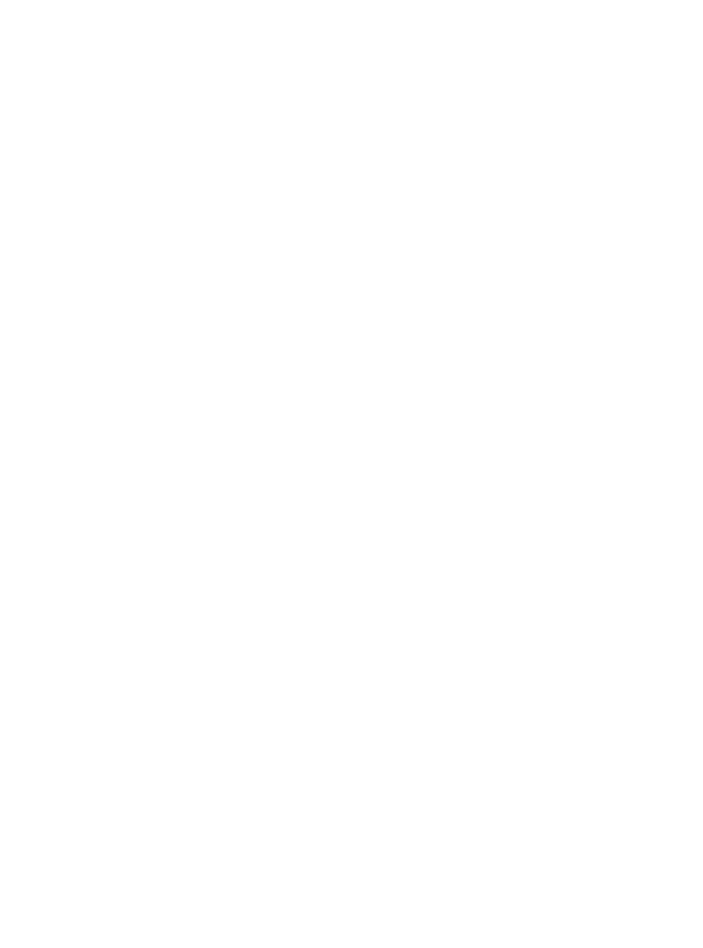
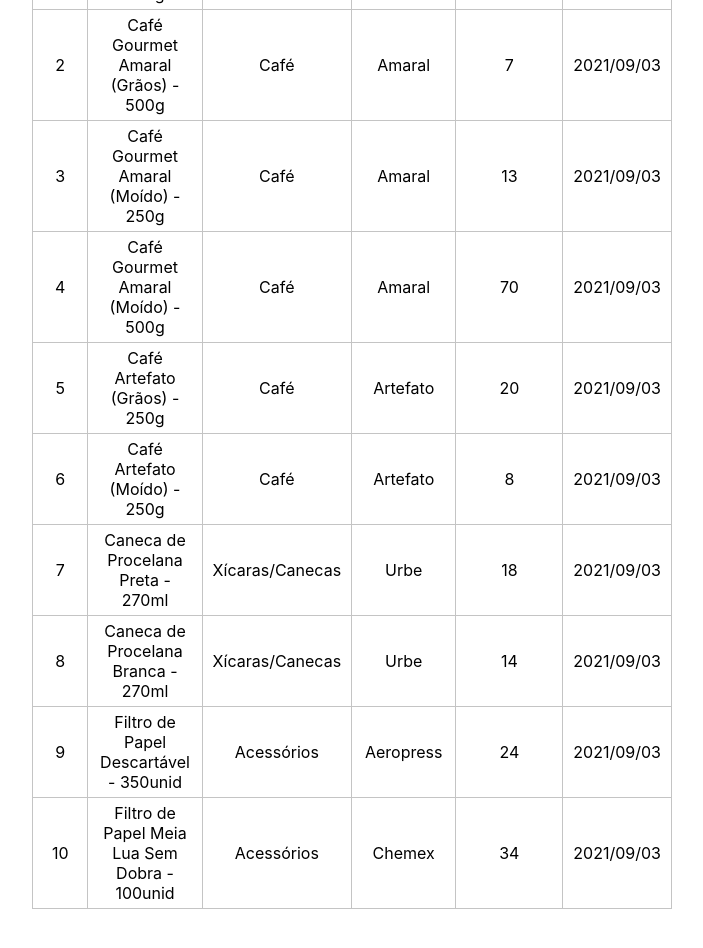
Before and after one commit to JKAmadio/hiringcoders_desafio02_cadastros, a React (Create React App) app: page / in a window 1280 px wide. Shown: the part 1220-2168 px from the top of the page, without its empty margins (288-991 px from the left). Before the commit the page ends 1179 px from the top, so only its background shows below. Built offline with nearby package versions, Linux system fonts and the light colour scheme; data requests are answered from the project's data file.

Commit message:
GET Method

```diff
--- /dev/null
+++ b/data/db.json
@@ -0,0 +1,84 @@
+{
+	"produtos": [
+		{
+			"id": 1,
+			"nome": "Café Gourmet Amaral (Grãos) - 250g",
+			"categoria": "Café",
+			"marca": "Amaral",
+			"quantidade": 10,
+			"dataCadastro": "2021/09/03"
+		},
+		{
+			"id": 2,
+			"nome": "Café Gourmet Amaral (Grãos) - 500g",
+			"categoria": "Café",
+			"marca": "Amaral",
+			"quantidade": 7,
+			"dataCadastro": "2021/09/03"
+		},
+		{
+			"id": 3,
+			"nome": "Café Gourmet Amaral (Moído) - 250g",
+			"categoria": "Café",
+			"marca": "Amaral",
+			"quantidade": 13,
+			"dataCadastro": "2021/09/03"
+		},
+		{
+			"id": 4,
+			"nome": "Café Gourmet Amaral (Moído) - 500g",
+			"categoria": "Café",
+			"marca": "Amaral",
+			"quantidade": 70,
+			"dataCadastro": "2021/09/03"
+		},
+		{
+			"id": 5,
+			"nome": "Café Artefato (Grãos) - 250g",
+			"categoria": "Café",
+			"marca": "Artefato",
+			"quantidade": 20,
+			"dataCadastro": "2021/09/03"
+		},
+		{
+			"id": 6,
+			"nome": "Café Artefato (Moído) - 250g",
+			"categoria": "Café",
+			"marca": "Artefato",
+			"quantidade": 8,
+			"dataCadastro": "2021/09/03"
+		},
+		{
+			"id": 7,
+			"nome": "Caneca de Procelana Preta - 270ml",
+			"categoria": "Xícaras/Canecas",
+			"marca": "Urbe",
+			"quantidade": 18,
+			"dataCadastro": "2021/09/03"
+		},
+		{
+			"id": 8,
+			"nome": "Caneca de Procelana Branca - 270ml",
+			"categoria": "Xícaras/Canecas",
+			"marca": "Urbe",
+			"quantidade": 14,
+			"dataCadastro": "2021/09/03"
+		},
+		{
+			"id": 9,
+			"nome": "Filtro de Papel Descartável - 350unid",
+			"categoria": "Acessórios",
+			"marca": "Aeropress",
+			"quantidade": 24,
+			"dataCadastro": "2021/09/03"
+		},
+		{
+			"id": 10,
+			"nome": "Filtro de Papel Meia Lua Sem Dobra - 100unid",
+			"categoria": "Acessórios",
+			"marca": "Chemex",
+			"quantidade": 34,
+			"dataCadastro": "2021/09/03"
+		}
+	]
+}
--- a/package.json
+++ b/package.json
@@ -6,7 +6,9 @@
     "@testing-library/jest-dom": "^5.11.4",
     "@testing-library/react": "^11.1.0",
     "@testing-library/user-event": "^12.1.10",
+    "axios": "^0.21.1",
     "contentful": "^8.5.3",
+    "json-server": "^0.16.3",
     "react": "^17.0.2",
     "react-dom": "^17.0.2",
     "react-scripts": "4.0.3",
--- /dev/null
+++ b/src/api/produtos.js
@@ -0,0 +1,5 @@
+import axios from "axios";
+
+export default axios.create({
+	baseURL: 'http://localhost:3500'
+})
--- a/src/views/components/formProdutos/index.js
+++ b/src/views/components/formProdutos/index.js
@@ -1,15 +1,10 @@
 import * as S from './styled'
-//import Cliente from './contentful'
-import { useState } from 'react'
+import { useEffect, useState } from 'react'
+import api from '../../../api/produtos'
 
 function FormProdutos () {
-	/*
-	Cliente.getEntries({
-		content_type: 'product'
-	})
-	.then(response => console.log('RESPONSE', response.items))
-	.catch(console.error)*/
 
+	const [id, setId] = useState(1)
 	const [nome, setNome] = useState('')
 	const [categoria, setCategoria] = useState('')
 	const [marca, setMarca] = useState('')
@@ -17,10 +12,31 @@
 	const [dataCadastro, setDataCadastro] = useState('')
 	const [inventario, setInventario] = useState([])
 
+	useEffect(() => {
+		const fetchProdutos = async () => {
+			try {
+				const response = await api.get('/produtos');
+				setInventario(response.data)
+				inventario.map(produto => setId(produto.id + 1))
+				console.log(inventario)
+			} catch (error) {
+				console.log(`Error: ${error.message}`)
+			}
+		}
+		fetchProdutos();
+	}, [])
+
+
+
 	function handleSubmit(e) {
 		e.preventDefault();
-		const produto = {nome, categoria, marca, quantidade, dataCadastro}
-		setInventario([...inventario, produto])
+		if (nome && categoria && marca && quantidade && dataCadastro) {
+			setId(id + 1)
+			const produto = {id, nome, categoria, marca, quantidade, dataCadastro}
+			setInventario([...inventario, produto])
+		} else {
+			alert('Todos os campos são obrigatórios')
+		}
 	}
 
 	return (
@@ -62,6 +78,7 @@
 			<S.TabelaProdutos>
 				<thead>
 					<tr>
+						<S.TabelaHeader>id</S.TabelaHeader>
 						<S.TabelaHeader>Nome</S.TabelaHeader>
 						<S.TabelaHeader>Categoria</S.TabelaHeader>
 						<S.TabelaHeader>Marca</S.TabelaHeader>
@@ -74,6 +91,7 @@
 						inventario.map(produto => {
 							return(
 								<tr>
+									<S.TabelaCelulas>{produto.id}</S.TabelaCelulas>
 									<S.TabelaCelulas>{produto.nome}</S.TabelaCelulas>
 									<S.TabelaCelulas>{produto.categoria}</S.TabelaCelulas>
 									<S.TabelaCelulas>{produto.marca}</S.TabelaCelulas>
```
Also changed, not shown: data/db-1630720554080.json (added, +84 -0 lines), data/db-1630720912228.json (added, +84 -0 lines), 1 other file (tests, documents, lock files or other folders).
